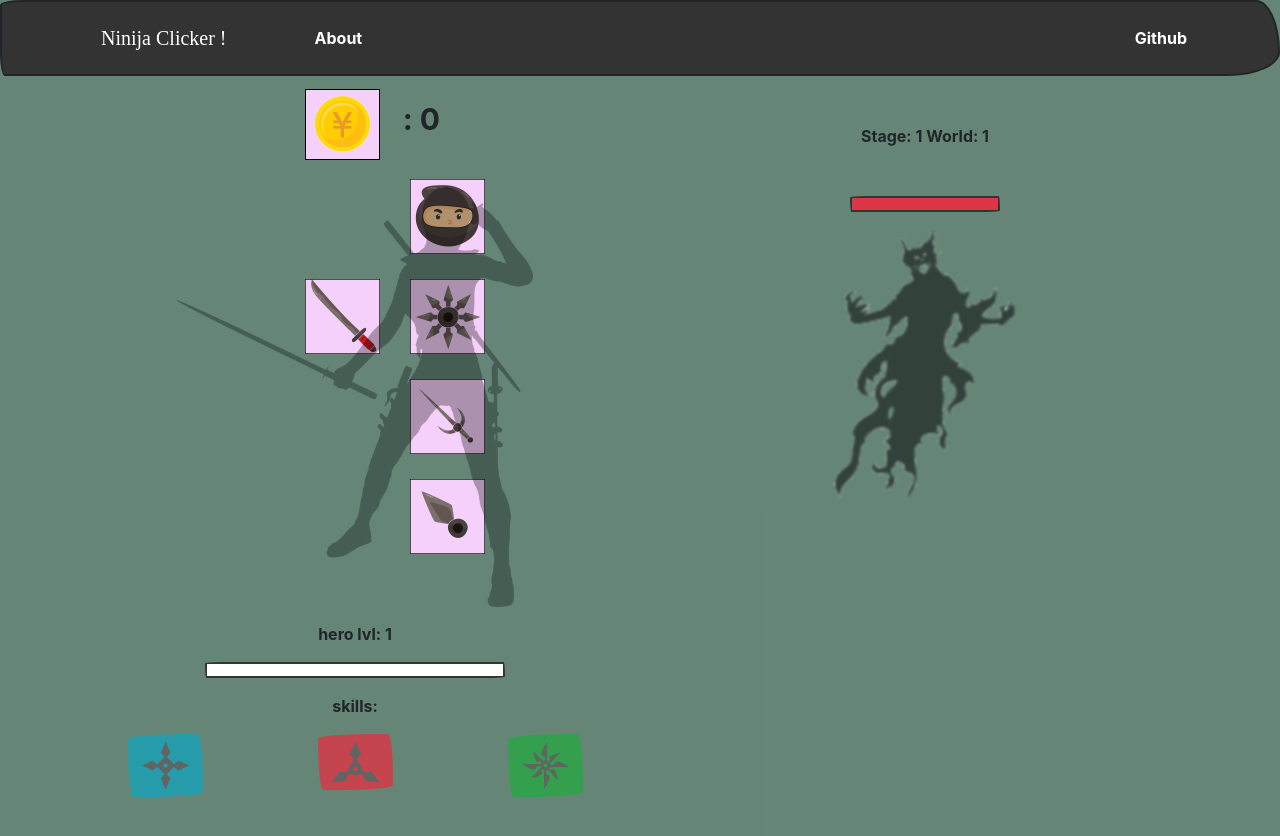
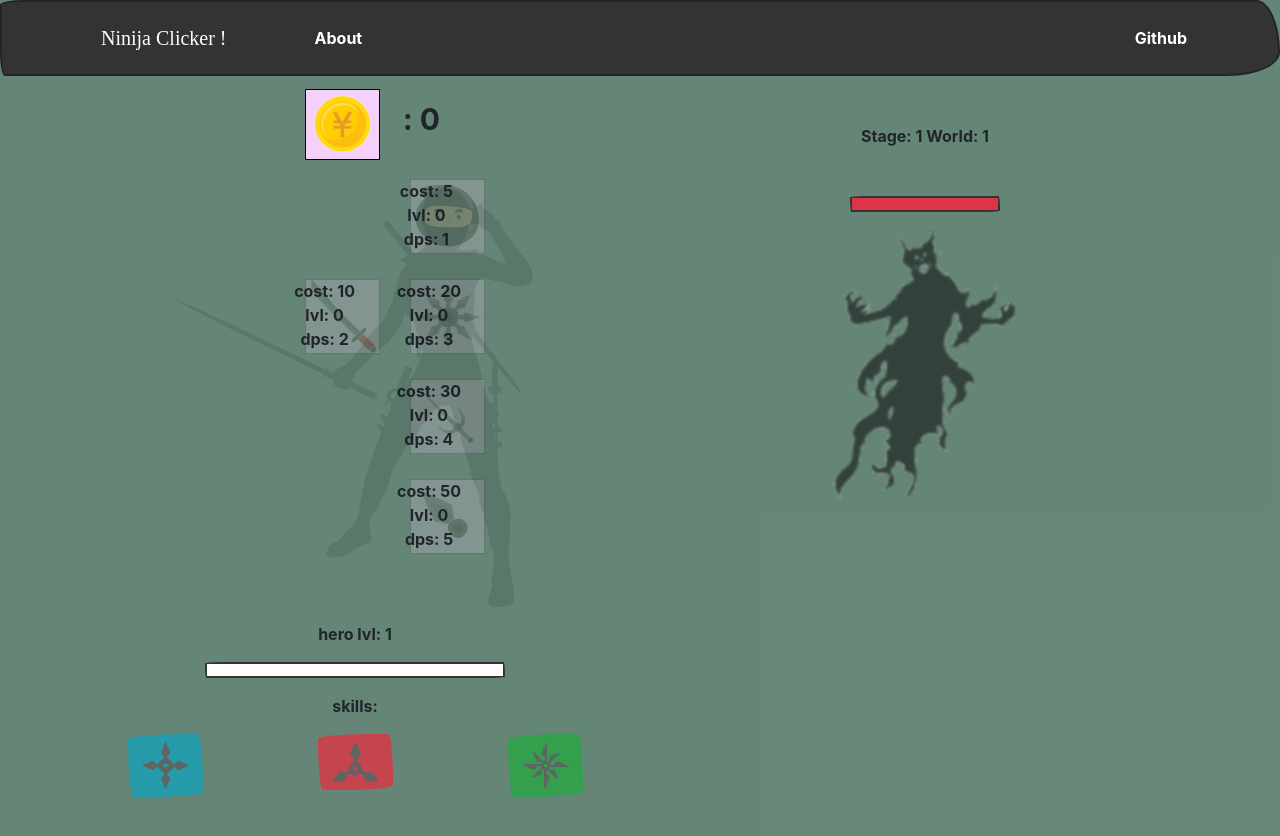
Before and after one commit to Kukulim/ninijaclicker, a Vue app: page /MainBoard in a window 1280 px wide. Shown: the top 836 px of the page. Built offline with nearby package versions, Linux system fonts and the light colour scheme; a web font is replaced by a local one.

Commit message:
dodane staty w equipmencie i wyslwietlanie statow na img

```diff
--- a/src/design/style.scss
+++ b/src/design/style.scss
@@ -11,7 +11,7 @@
   opacity: 0.8;
 }
 .heroimg{
-  opacity: 0.3;
+  opacity: 0.1;
   padding:15px;
   height: 450px;
 }
@@ -25,7 +25,9 @@
   min-height: 270px;
   filter:blur(1px);
   opacity: 0.5;
-
+}
+.opaticyimg{
+  opacity: 0.2;
 }
 
 .monsterhealthproggresbar{
@@ -87,3 +89,28 @@
   right: 200px;
   font-size:30px
 }
+.capequipnemtvalue{
+  position: absolute;
+  top: 55px;
+  right: 187px;
+}
+.katanaequipnemtvalue{
+  position: absolute;
+  top: 155px;
+  right: 285px;
+}
+.shurikenequipnemtvalue{
+  position: absolute;
+  top: 155px;
+  right: 179px;
+}
+.saiequipnemtvalue{
+  position: absolute;
+  top: 255px;
+  right: 179px;
+}
+.knifeequipnemtvalue{
+  position: absolute;
+  top: 355px;
+  right: 179px;
+}
--- a/src/views/MainBoard.vue
+++ b/src/views/MainBoard.vue
@@ -7,15 +7,40 @@
           <div class="goldvalue mt-2">: {{ hero.gold }}</div>
         </div>
         <div class="mt-5">
-          <img src="../images/armor/cap.png" alt="cap" class="capimg" />
-          <img src="../images/armor/katana.png" alt="cap" class="katanaimg" />
+          <img src="../images/armor/cap.png" alt="cap" class="capimg opaticyimg" />
+          <div class="capequipnemtvalue">
+            <span>cost: {{equipment.cap.cost}}</span><br>
+            <span>lvl: {{equipment.cap.lvl}}</span><br>
+            <span>dps: {{equipment.cap.dps}}</span>
+          </div>
+          <img src="../images/armor/katana.png" alt="cap" class="katanaimg opaticyimg" />
+          <div class="katanaequipnemtvalue">
+            <span>cost: {{equipment.katana.cost}}</span><br>
+            <span>lvl: {{equipment.katana.lvl}}</span><br>
+            <span>dps: {{equipment.katana.dps}}</span>
+          </div>
           <img
             src="../images/armor/shuriken.png"
             alt="cap"
-            class="shurikenimg"
+            class="shurikenimg opaticyimg"
           />
-          <img src="../images/armor/sai.png" alt="cap" class="saiimg" />
-          <img src="../images/armor/knife.png" alt="cap" class="knifeimg" />
+          <div class="shurikenequipnemtvalue">
+            <span>cost: {{equipment.shuriken.cost}}</span><br>
+            <span>lvl: {{equipment.shuriken.lvl}}</span><br>
+            <span>dps: {{equipment.shuriken.dps}}</span>
+          </div>
+          <img src="../images/armor/sai.png" alt="cap" class="saiimg opaticyimg" />
+          <div class="saiequipnemtvalue">
+            <span>cost: {{equipment.sai.cost}}</span><br>
+            <span>lvl: {{equipment.sai.lvl}}</span><br>
+            <span>dps: {{equipment.sai.dps}}</span>
+          </div>
+          <img src="../images/armor/knife.png" alt="cap" class="knifeimg opaticyimg" />
+          <div class="knifeequipnemtvalue">
+            <span>cost: {{equipment.knife.cost}}</span><br>
+            <span>lvl: {{equipment.knife.lvl}}</span><br>
+            <span>dps: {{equipment.knife.dps}}</span>
+          </div>
 
           <img src="../images/hero.png" class="heroimg" />
           <p>hero lvl: {{ hero.lvl }}</p>
@@ -108,13 +133,20 @@ export default {
         weapon: 2,
         gold: 0,
       },
-      stage: 1,
-      world: 1,
-      elementVisible: false,
       skills: {
         fury: { dps: 2, isactive: false },
         powerhit: { dps: 50, isactive: false },
       },
+      equipment:{
+        cap:{lvl:0, dps:1, cost:5},
+        katana:{lvl:0, dps:2, cost:10},
+        shuriken:{lvl:0, dps:3, cost:20},
+        sai:{lvl:0, dps:4, cost:30},
+        knife:{lvl:0, dps:5, cost:50},
+      },
+      stage: 1,
+      world: 1,
+      elementVisible: false,
     };
   },
   methods: {
```
